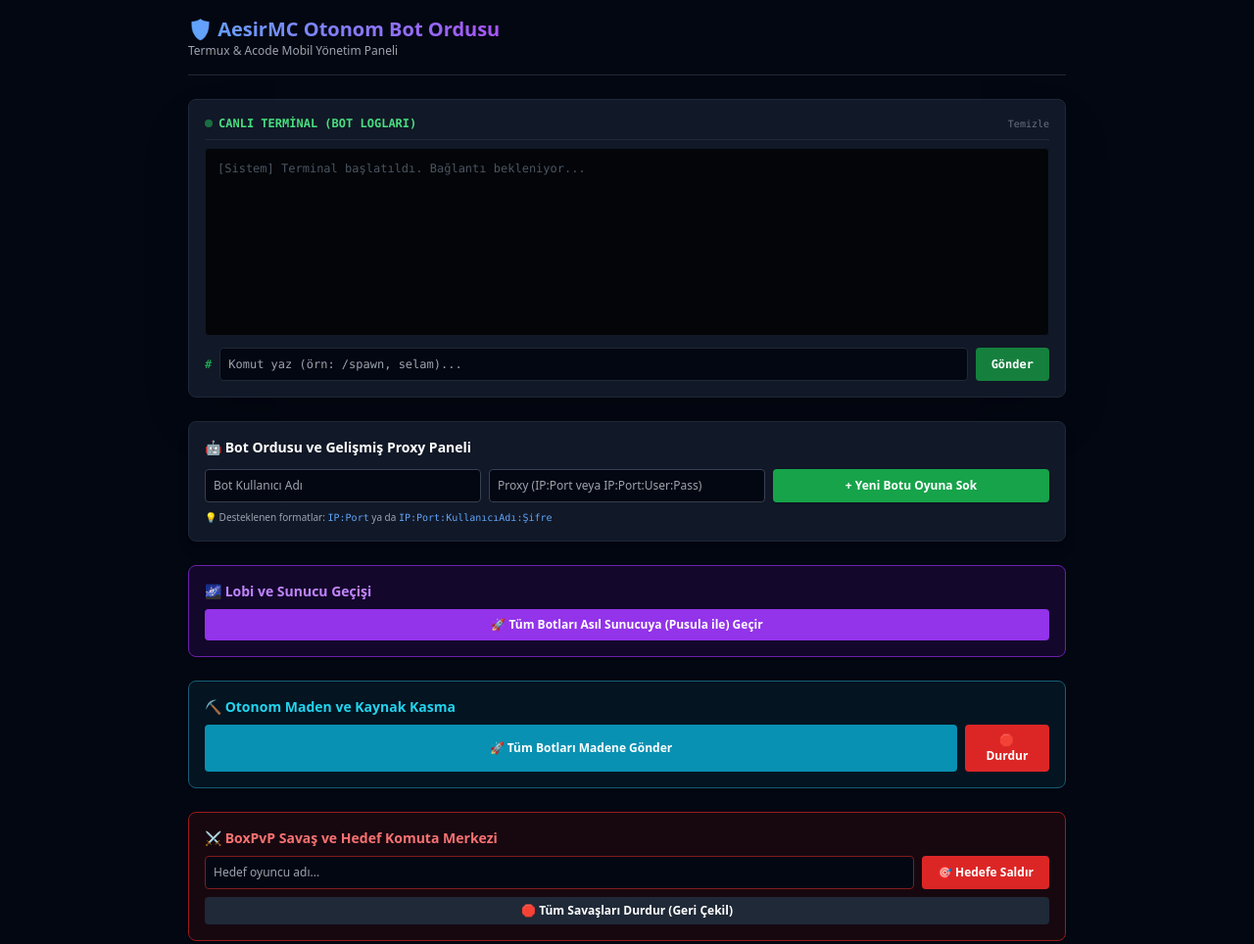
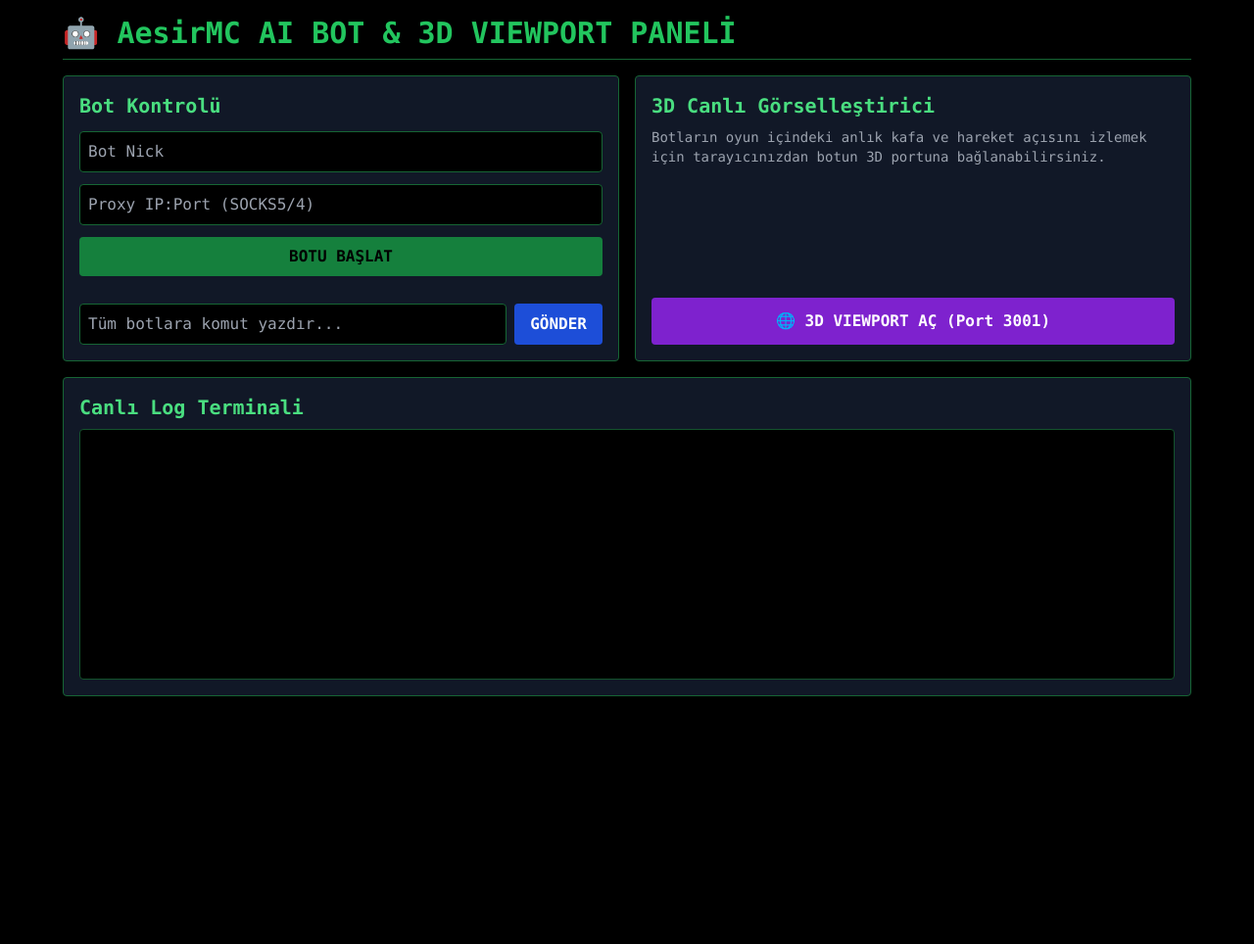
Before and after one commit to ahmetmerk779-png/bot0, a website: page public/index.html in a window 1280 px wide. Shown: the whole page at 98% size. After the commit the page ends 800 px from the top, so only its background shows below. Drawn offline with nearby package versions, Linux system fonts and the light colour scheme; no server answers.

Commit message:
Update index.html

```diff
--- a/public/index.html
+++ b/public/index.html
@@ -2,136 +2,63 @@
 <html lang="tr">
 <head>
     <meta charset="UTF-8">
-    <meta name="viewport" content="width=device-width, initial-scale=1.0">
-    <title>AesirMC Bot Kontrol Paneli</title>
+    <title>AesirMC Otonom AI & 3D Paneli</title>
     <script src="https://cdn.tailwindcss.com"></script>
     <script src="/socket.io/socket.io.js"></script>
 </head>
-<body class="bg-gray-950 text-gray-100 min-h-screen p-4 font-sans">
-    <div class="max-w-4xl mx-auto">
-        <header class="mb-6 border-b border-gray-800 pb-4 flex justify-between items-center">
-            <div>
-                <h1 class="text-xl font-black text-transparent bg-clip-text bg-gradient-to-r from-blue-400 to-purple-500">
-                    🛡️ AesirMC Otonom Bot Ordusu
-                </h1>
-                <p class="text-xs text-gray-400">Termux & Acode Mobil Yönetim Paneli</p>
-            </div>
-        </header>
+<body class="bg-black text-green-500 p-4 font-mono">
+    <div class="max-w-6xl mx-auto">
+        <h1 class="text-3xl font-bold mb-4 border-b border-green-800 pb-2">🤖 AesirMC AI BOT & 3D VIEWPORT PANELİ</h1>
 
-        <!-- Canlı Terminal Paneli -->
-        <div class="bg-gray-900 border border-gray-800 rounded-lg p-4 mb-6 shadow-2xl font-mono">
-            <div class="flex justify-between items-center mb-2 border-b border-gray-800 pb-2">
-                <span class="text-xs text-green-400 font-bold flex items-center gap-1.5">
-                    <span class="w-2 h-2 rounded-full bg-green-500 animate-pulse"></span>
-                    CANLI TERMİNAL (BOT LOGLARI)
-                </span>
-                <button onclick="terminaliTemizle()" class="text-[10px] text-gray-500 hover:text-gray-300">Temizle</button>
+        <div class="grid grid-cols-1 md:grid-cols-2 gap-4 mb-4">
+            <!-- Sol: Kontrol Paneli ve Bot Ekleme -->
+            <div class="bg-gray-900 border border-green-800 p-4 rounded flex flex-col gap-3">
+                <h2 class="text-xl font-semibold text-green-400">Bot Kontrolü</h2>
+                <input id="bot-username" placeholder="Bot Nick" class="bg-black border border-green-800 p-2 text-white rounded">
+                <input id="bot-proxy" placeholder="Proxy IP:Port (SOCKS5/4)" class="bg-black border border-green-800 p-2 text-white rounded">
+                <button onclick="botEkle()" class="bg-green-700 hover:bg-green-600 text-black font-bold p-2 rounded transition">BOTU BAŞLAT</button>
+
+                <div class="flex gap-2 mt-4">
+                    <input id="global-komut" placeholder="Tüm botlara komut yazdır..." class="bg-black border border-green-800 p-2 w-full text-white rounded">
+                    <button onclick="komutGonder()" class="bg-blue-700 hover:bg-blue-600 text-white font-bold px-4 rounded transition">GÖNDER</button>
+                </div>
             </div>
 
-            <div id="terminal-ekran" class="h-48 overflow-y-auto bg-black/80 rounded p-3 text-xs text-green-400 space-y-1 mb-3 border border-gray-900 select-text">
-                <div class="text-gray-600">[Sistem] Terminal başlatıldı. Bağlantı bekleniyor...</div>
-            </div>
-
-            <div class="flex gap-2">
-                <span class="text-green-500 self-center text-xs">#</span>
-                <input type="text" id="terminal-input" placeholder="Komut yaz (örn: /spawn, selam)..." class="w-full bg-gray-950 border border-gray-800 rounded p-2 text-xs text-gray-200 focus:outline-none focus:border-green-500 font-mono" onkeypress="komutKontrol(event)">
-                <button onclick="komutGonder()" class="bg-green-700 hover:bg-green-600 text-white font-bold px-4 py-2 rounded text-xs transition-colors">
-                    Gönder
-                </button>
+            <!-- Sağ: 3D Viewport Ekranı Bilgisi -->
+            <div class="bg-gray-900 border border-green-800 p-4 rounded flex flex-col justify-between">
+                <div>
+                    <h2 class="text-xl font-semibold text-green-400 mb-2">3D Canlı Görselleştirici</h2>
+                    <p class="text-sm text-gray-400">Botların oyun içindeki anlık kafa ve hareket açısını izlemek için tarayıcınızdan botun 3D portuna bağlanabilirsiniz.</p>
+                </div>
+                <a href="http://localhost:3001" target="_blank" class="bg-purple-700 hover:bg-purple-600 text-white text-center font-bold p-3 rounded transition mt-4 block">
+                    🌐 3D VIEWPORT AÇ (Port 3001)
+                </a>
             </div>
         </div>
 
-        <!-- Bot Ekleme Kartı -->
-        <div class="bg-gray-900 rounded-lg p-4 border border-gray-800 mb-6 shadow-lg">
-            <h2 class="font-bold text-sm text-white mb-3">🤖 Bot Ordusu ve Gelişmiş Proxy Paneli</h2>
-
-            <div class="grid grid-cols-1 md:grid-cols-3 gap-2 mb-2">
-                <input type="text" id="bot-username" placeholder="Bot Kullanıcı Adı" class="bg-gray-950 border border-gray-700 rounded p-2 text-xs text-white focus:outline-none focus:border-blue-500">
-                <input type="text" id="bot-proxy" placeholder="Proxy (IP:Port veya IP:Port:User:Pass)" class="bg-gray-950 border border-gray-700 rounded p-2 text-xs text-white focus:outline-none focus:border-blue-500">
-                <button onclick="yeniBotKat()" class="bg-green-600 hover:bg-green-500 text-white font-bold py-2 rounded text-xs transition-colors shadow">
-                    + Yeni Botu Oyuna Sok
-                </button>
-            </div>
-            <p class="text-[10px] text-gray-400">💡 Desteklenen formatlar: <code class="text-blue-400">IP:Port</code> ya da <code class="text-blue-400">IP:Port:KullanıcıAdı:Şifre</code></p>
-        </div>
-
-        <!-- Lobi Geçiş Paneli -->
-        <div class="bg-purple-950/30 p-4 border border-purple-800 rounded-lg mb-6 shadow">
-            <h3 class="font-bold text-sm text-purple-400 mb-2">🌌 Lobi ve Sunucu Geçişi</h3>
-            <button onclick="socket.emit('lobiGecisTetikle')" class="bg-purple-600 hover:bg-purple-500 text-white font-bold px-4 py-2 rounded text-xs transition-colors w-full">
-                🚀 Tüm Botları Asıl Sunucuya (Pusula ile) Geçir
-            </button>
-        </div>
-
-        <!-- Otonom Maden Paneli -->
-        <div class="bg-cyan-950/30 p-4 border border-cyan-800 rounded-lg mb-6 shadow">
-            <h3 class="font-bold text-sm text-cyan-400 mb-2">⛏️ Otonom Maden ve Kaynak Kasma</h3>
-            <div class="flex gap-2">
-                <button onclick="socket.emit('otonomMadenBaslat')" class="bg-cyan-600 hover:bg-cyan-500 text-white font-bold px-4 py-2 rounded text-xs w-full transition-colors">
-                    🚀 Tüm Botları Madene Gönder
-                </button>
-                <button onclick="socket.emit('otonomMadenDurdur')" class="bg-red-600 hover:bg-red-500 text-white font-bold px-4 py-2 rounded text-xs transition-colors">
-                    🛑 Durdur
-                </button>
-            </div>
-        </div>
-
-        <!-- PvP Paneli -->
-        <div class="bg-red-950/30 p-4 border border-red-800 rounded-lg mb-6 shadow">
-            <h3 class="font-bold text-sm text-red-400 mb-2">⚔️ BoxPvP Savaş ve Hedef Komuta Merkezi</h3>
-            <div class="flex gap-2 mb-2">
-                <input type="text" id="pvp-hedef" placeholder="Hedef oyuncu adı..." class="w-full bg-gray-950 border border-red-900 rounded p-2 text-xs text-white focus:outline-none focus:border-red-500">
-                <button onclick="pvpBaslat()" class="bg-red-600 hover:bg-red-500 text-white font-bold px-4 py-2 rounded text-xs whitespace-nowrap transition-colors">
-                    🎯 Hedefe Saldır
-                </button>
-            </div>
-            <button onclick="socket.emit('pvpDurdur')" class="bg-gray-800 hover:bg-gray-700 text-white font-bold py-1.5 px-3 rounded text-xs transition-colors w-full">
-                🛑 Tüm Savaşları Durdur (Geri Çekil)
-            </button>
+        <!-- Terminal Log Ekranı -->
+        <div class="bg-gray-900 border border-green-800 p-4 rounded">
+            <h2 class="text-xl font-semibold text-green-400 mb-2">Canlı Log Terminali</h2>
+            <div id="terminal-ekran" class="h-64 bg-black p-4 rounded overflow-y-auto border border-green-900 text-sm"></div>
         </div>
     </div>
 
     <script>
         const socket = io();
-
-        function yeniBotKat() {
-            const username = document.getElementById('bot-username').value.trim();
-            const proxy = document.getElementById('bot-proxy').value.trim();
-            if (!username) return alert('Lütfen bot kullanıcı adı girin!');
-            socket.emit('yeniBotEkle', { username, proxy });
-            document.getElementById('bot-username').value = '';
+        socket.on('log', (m) => {
+            const e = document.getElementById('terminal-ekran');
+            e.innerHTML += `<div class="mb-1">> ${m}</div>`;
+            e.scrollTop = e.scrollHeight;
+        });
+        function botEkle() {
+            const username = document.getElementById('bot-username').value;
+            const proxy = document.getElementById('bot-proxy').value;
+            if(username) socket.emit('yeniBotEkle', { username, proxy });
         }
-
-        function pvpBaslat() {
-            const hedef = document.getElementById('pvp-hedef').value.trim();
-            if (!hedef) return alert("Lütfen saldırılacak oyuncunun adını yazın!");
-            socket.emit('orduPvpBaslat', hedef);
+        function komutGonder() {
+            const komut = document.getElementById('global-komut').value;
+            if(komut) socket.emit('terminalKomut', komut);
         }
-
-        function terminaliTemizle() {
-            document.getElementById('terminal-ekran').innerHTML = '';
-        }
-
-        function komutKontrol(e) {
-            if (e.key === 'Enter') komutGonder();
-        }
-
-        function komutGonder() {
-            const input = document.getElementById('terminal-input');
-            const komut = input.value.trim();
-            if (!komut) return;
-            socket.emit('terminalKomut', komut);
-            input.value = '';
-        }
-
-        socket.on('log', (mesaj) => {
-            const ekran = document.getElementById('terminal-ekran');
-            const satir = document.createElement('div');
-            satir.textContent = mesaj;
-            satir.className = "text-green-400 text-xs font-mono break-all";
-            ekran.appendChild(satir);
-            ekran.scrollTop = ekran.scrollHeight;
-        });
     </script>
 </body>
-  </html>
+</html>
```
